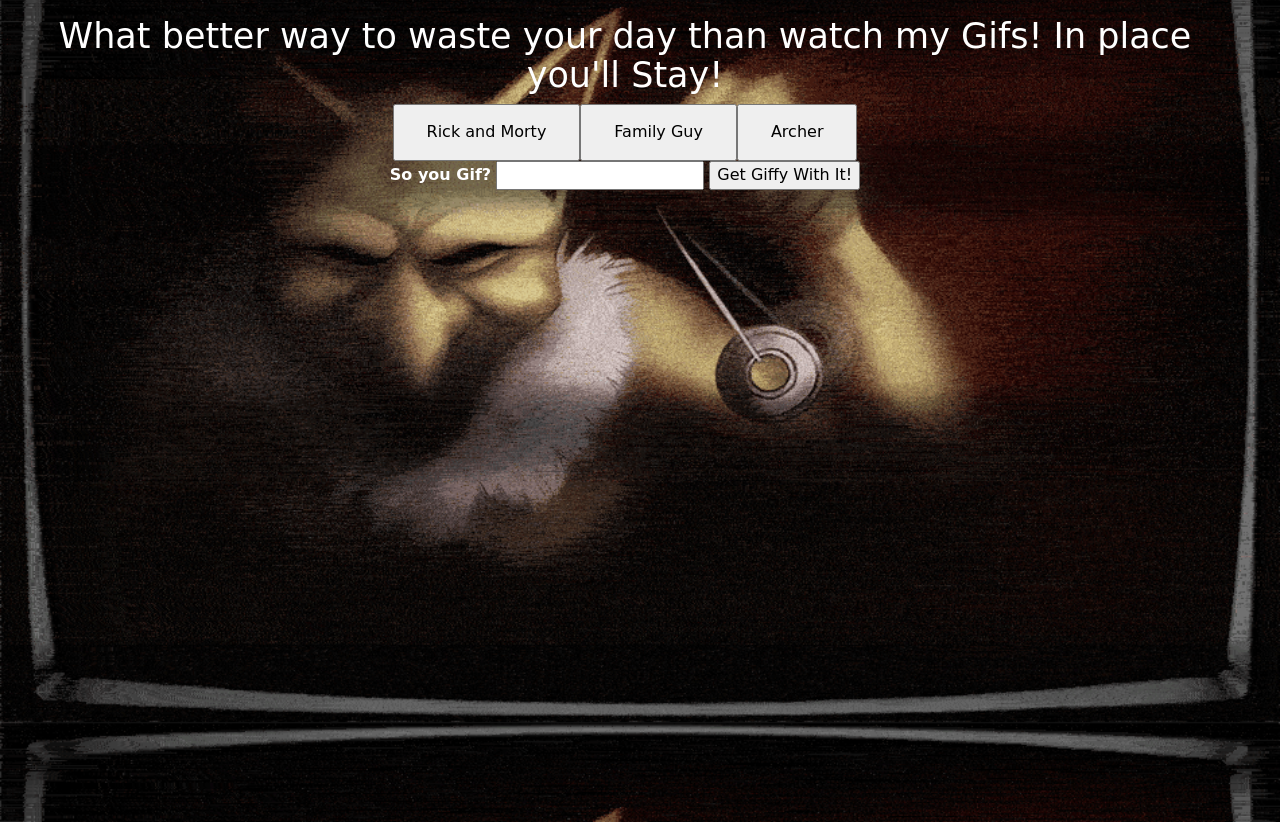
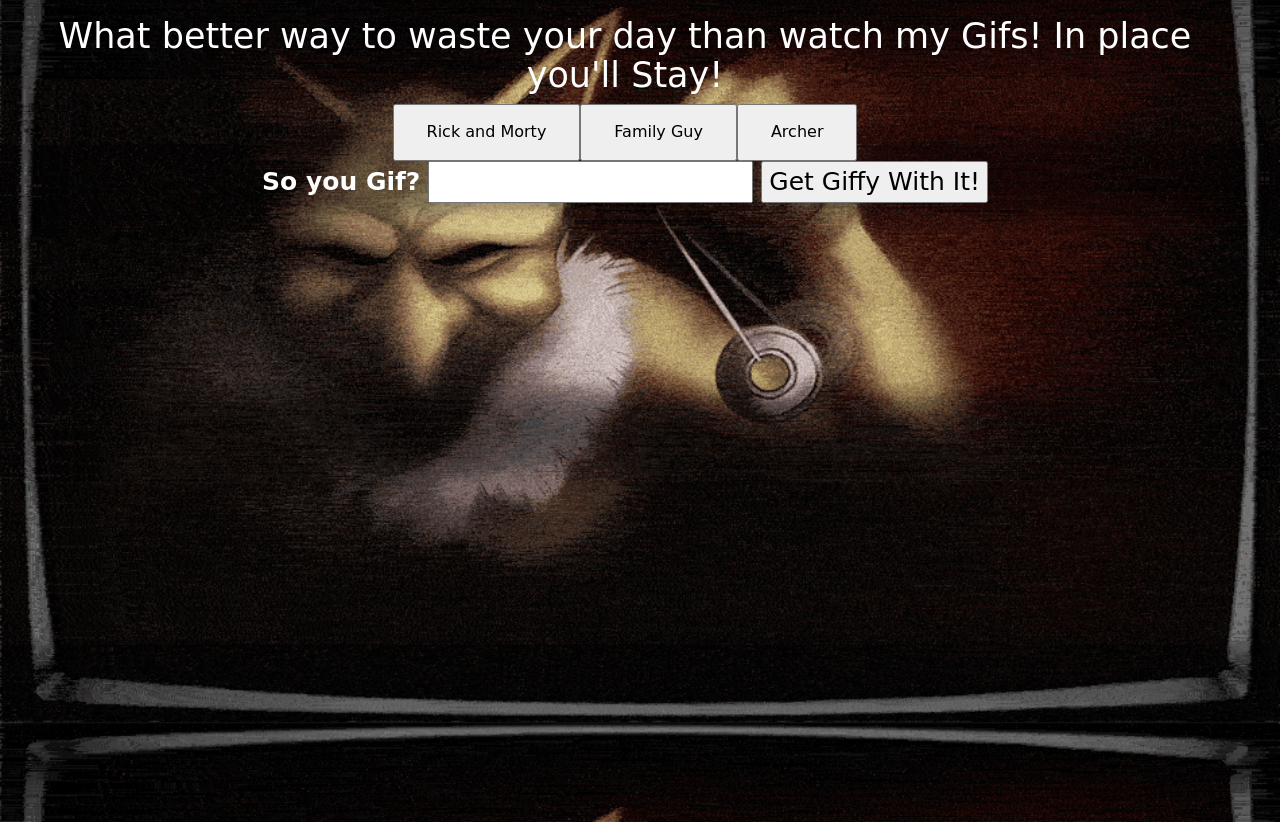
Before and after one commit to caycecrosby/Giftastic, a plain HTML site: page index.html in a window 1280 px wide. Shown: the part 78-900 px from the top of the page. Drawn offline with nearby package versions, Linux system fonts and the light colour scheme; a web font is replaced by a local one.

Commit message:
textUpdate

```diff
--- a/css/style.css
+++ b/css/style.css
@@ -43,7 +43,8 @@
     }
 
     #gif-form, #add-gif{
-    	font-size: 16px;
+    	font-size: 25px;
+        color:black;
     }
 
     #add-gif{
--- a/index.html
+++ b/index.html
@@ -22,7 +22,7 @@
 				<div id="btns-view" class="col-md-12 col-sm-12 col-lg-12">
 				</div>
                     <form id="gif-form">
-                        <label for="gif-input">So you Gif?</label>
+                        <label for="gif-input" style="color:white;">So you Gif?</label>
                         <input type="text" id="gif-input">
                         <!-- Button triggers new movie to be added -->
                         <input id="add-gif" type="submit" class="gifButton" value="Get Giffy With It!">
```
